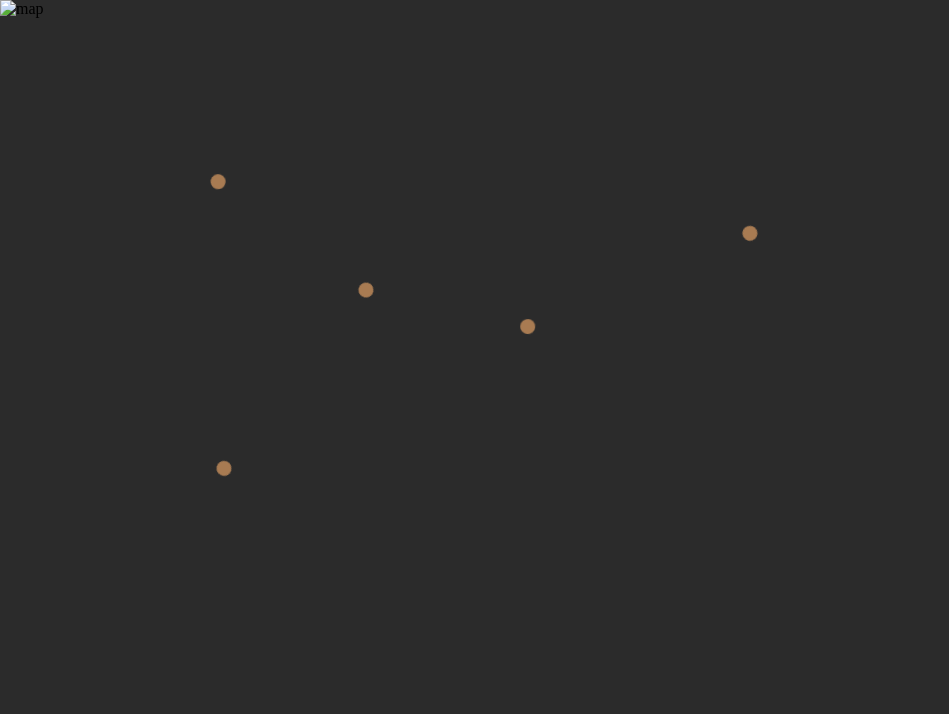
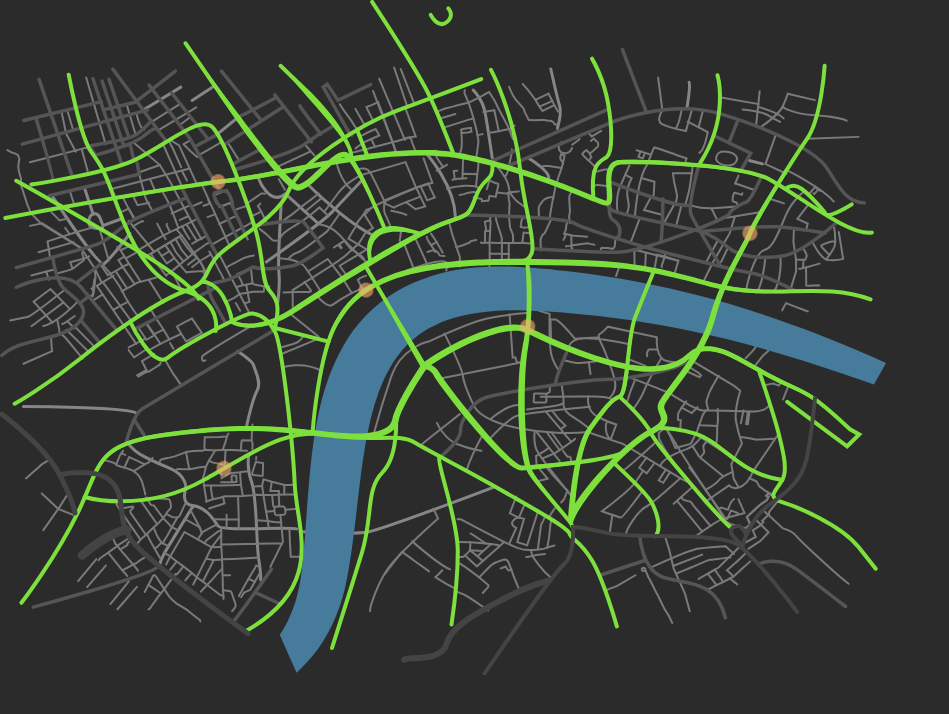
Before and after one commit to valvegan/portfolio-website, a plain HTML site: page Mapoflondontrial.html in a window 1280 px wide. Shown: the whole page, without its empty margins (0-949 px from the left). Drawn offline with Linux system fonts and the light colour scheme.

Commit message:
Update Mapoflondontrial.html

```diff
--- a/Mapoflondontrial.html
+++ b/Mapoflondontrial.html
@@ -9,7 +9,7 @@
 </head>
 <body>
     <div class="container">
-        <img src="img/MAPOFLONDON 2.svg" alt="map">
+        <img src="img/MAPOFLONDON2.svg" alt="map">
         <div class="dot dot1"></div>
         <div class="dot dot2"></div>
         <div class="dot dot3"></div>
```
